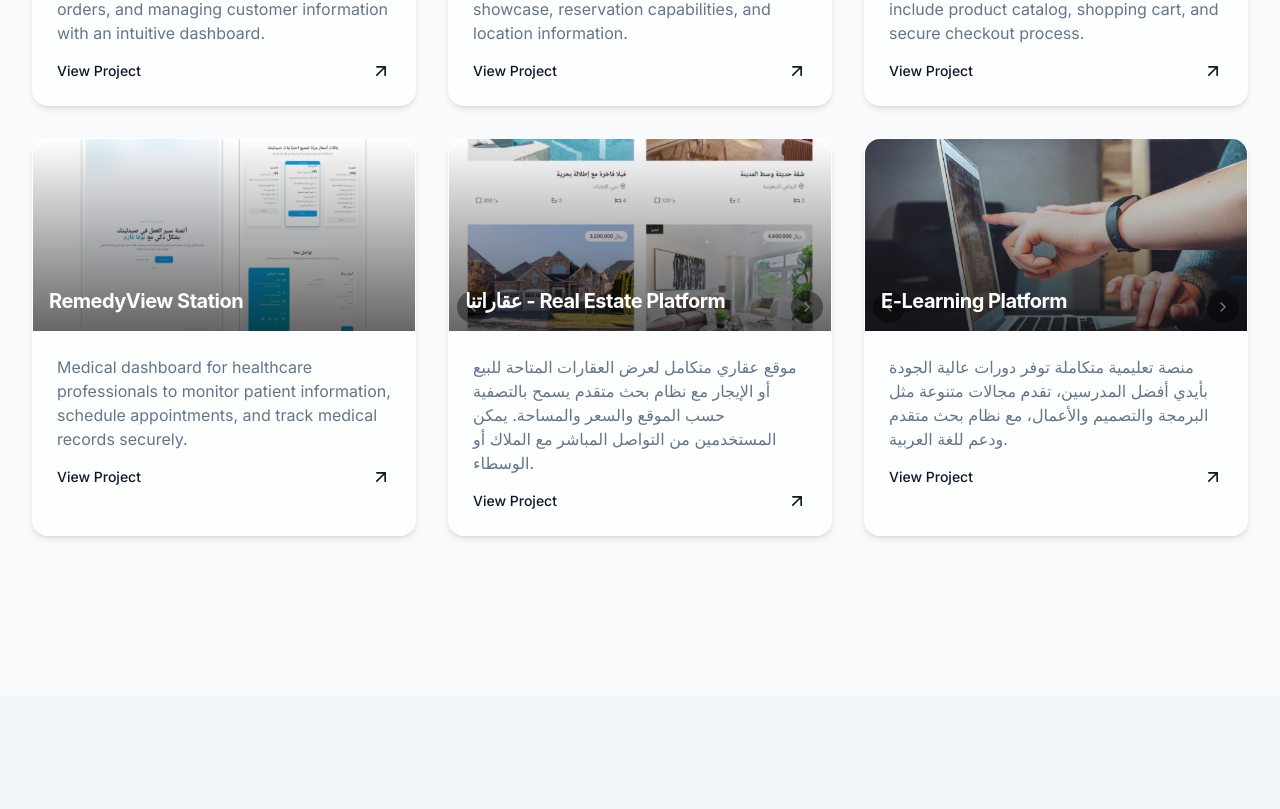
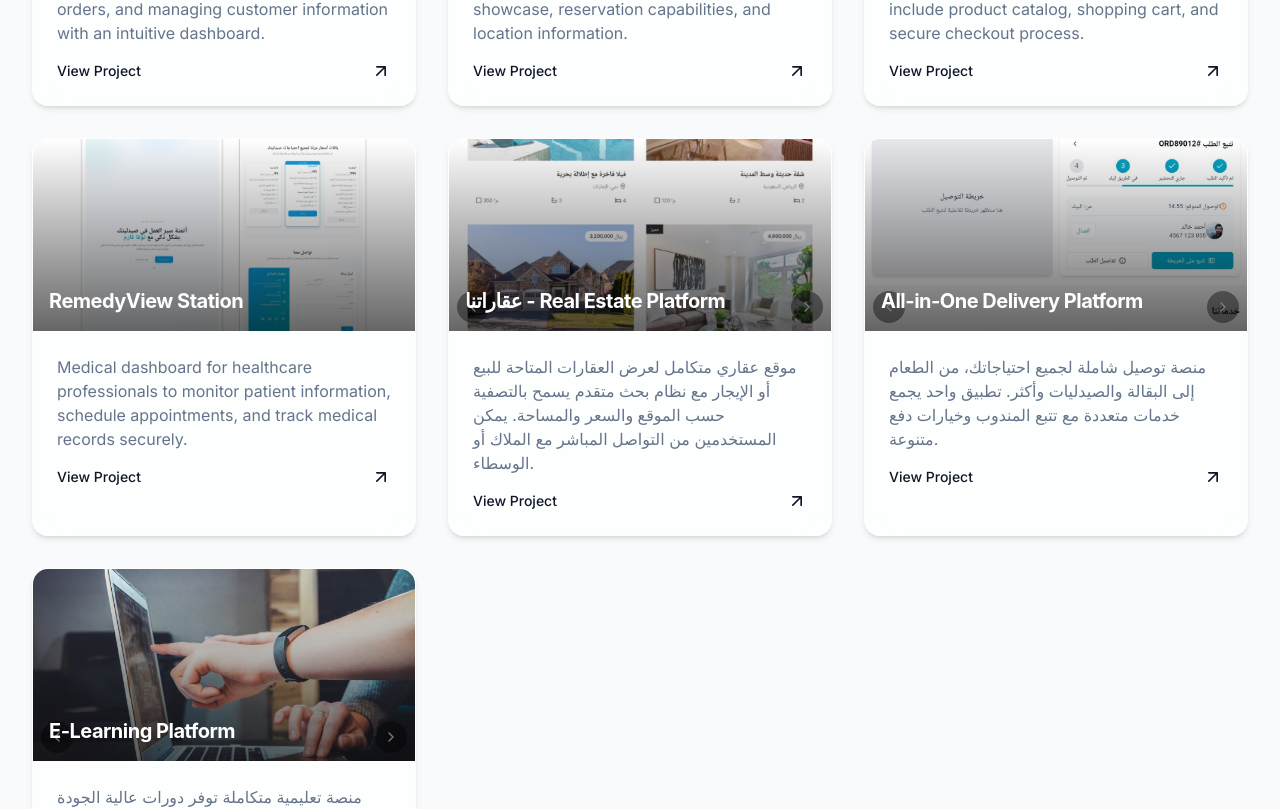
Before and after one commit to Rasheed1506993/easysoft, a React (Vite) app: page /projects in a window 1280 px wide. Shown: the part 980-1789 px from the top of the page. Built offline with nearby package versions, Linux system fonts and the light colour scheme.

Commit message:
Add All-in-One Delivery Platform
Add the All-in-One Delivery Platform project to the projects list.

```diff
--- a/src/pages/Projects.tsx
+++ b/src/pages/Projects.tsx
@@ -41,6 +41,17 @@ const Projects = () => {
         "/lovable-uploads/7c8d4191-0bba-4269-b80f-d13965f8e537.png"
       ],
       image: "/lovable-uploads/d6142c41-4bcc-4be8-b703-5165a9eb37e2.png",
+    },
+    {
+      title: "All-in-One Delivery Platform",
+      description:
+        "منصة توصيل شاملة لجميع احتياجاتك، من الطعام إلى البقالة والصيدليات وأكثر. تطبيق واحد يجمع خدمات متعددة مع تتبع المندوب وخيارات دفع متنوعة.",
+      link: "https://preview--allinone-delivery-hub.lovable.app",
+      images: [
+        "/lovable-uploads/3537029d-d205-4f7e-956b-385f601bebe7.png",
+        "/lovable-uploads/b69961af-187f-4a16-bf4b-155919a74769.png"
+      ],
+      image: "/lovable-uploads/3537029d-d205-4f7e-956b-385f601bebe7.png",
     },
     {
       title: "E-Learning Platform",
```
Also changed, not shown: public/lovable-uploads/3537029d-d205-4f7e-956b-385f601bebe7.png (added), public/lovable-uploads/b69961af-187f-4a16-bf4b-155919a74769.png (added).
